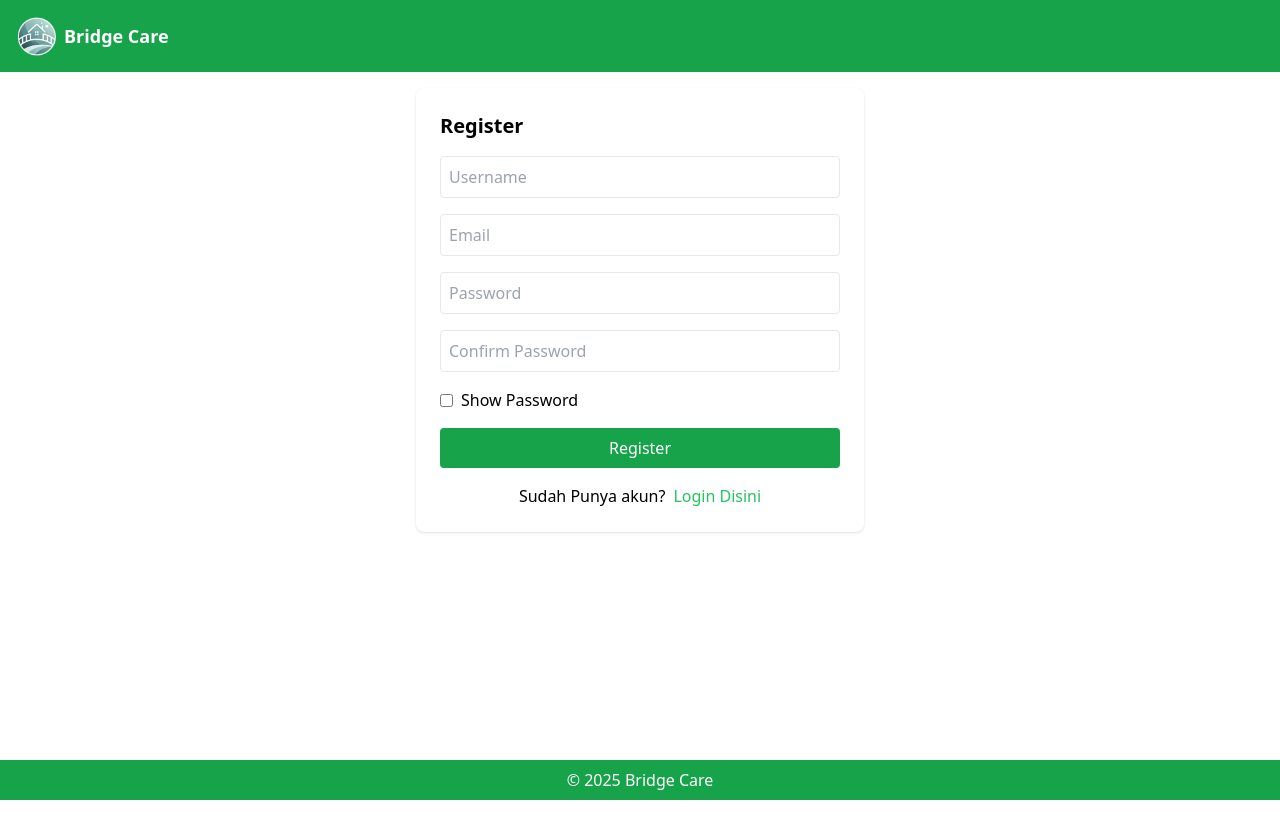
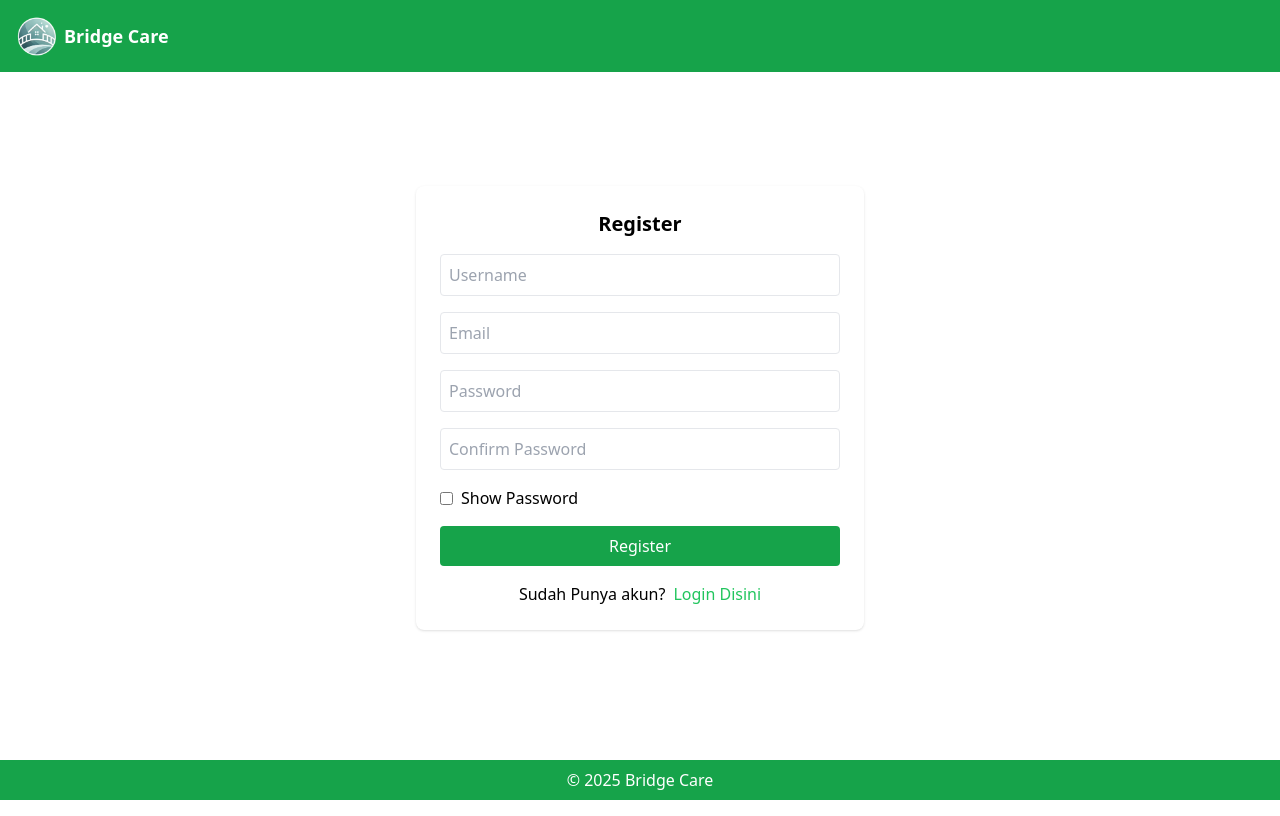
Before and after one commit to Yudann/bridge-care, a Next.js app: page /register in a window 1280 px wide. Built offline with nearby package versions, Linux system fonts and the light colour scheme.

Commit message:
style: improve login & register height

```diff
--- a/src/app/page.tsx
+++ b/src/app/page.tsx
@@ -34,8 +34,8 @@ export default function Home() {
   };
 
   return (
-    <div className="flex items-center justify-center h-full">
-      <div className="bg-white p-6 rounded-lg shadow-md w-full max-w-md">
+    <div className="flex items-center justify-center h-[80vh]">
+      <div className="bg-white p-6 rounded-lg shadow-lg w-full max-w-md ">
         <h2 className="text-2xl font-bold mb-6 text-center">Login</h2>
         <input
           type="text"
--- a/src/app/register/page.tsx
+++ b/src/app/register/page.tsx
@@ -34,8 +34,9 @@ export default function RegisterPage() {
   };
 
   return (
+    <div className="flex items-center justify-center h-[80vh]">
       <div className="max-w-md mx-auto bg-white p-6 rounded-lg shadow">
-      <h2 className="text-xl font-semibold mb-4">Register</h2>
+        <h2 className="text-xl font-semibold mb-4 text-center">Register</h2>
         <form onSubmit={signUpClick}>
           <input
             type="text"
@@ -92,5 +93,6 @@ export default function RegisterPage() {
           </Link>
         </p>
       </div>
+    </div>
   );
 }
```
Lines whose indentation alone changed are shown as unchanged.
